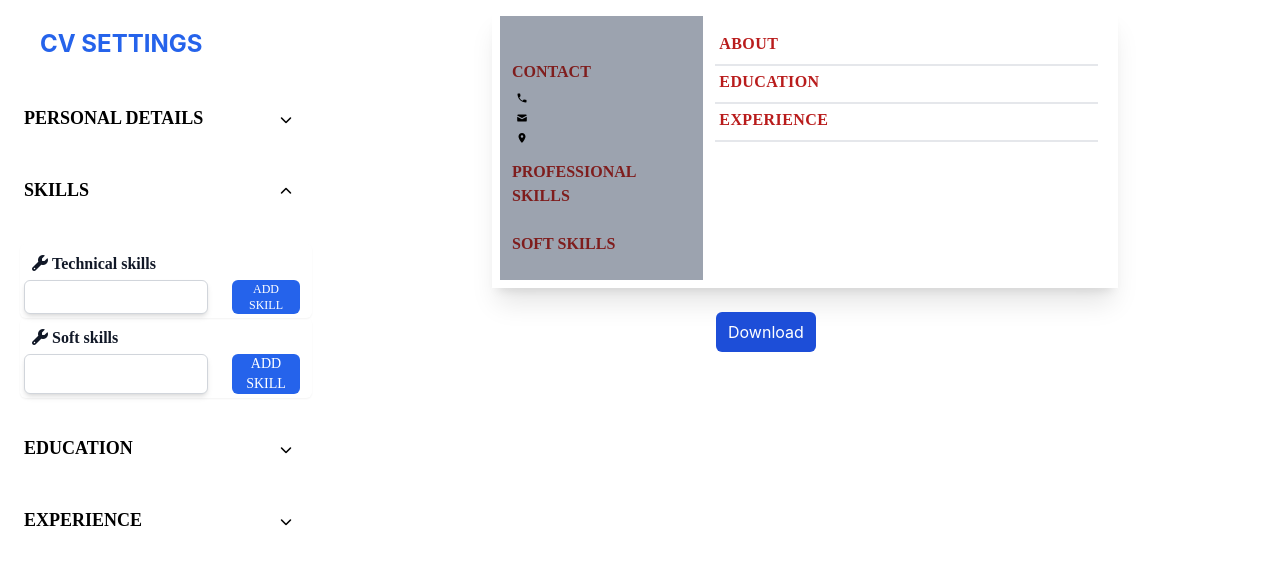
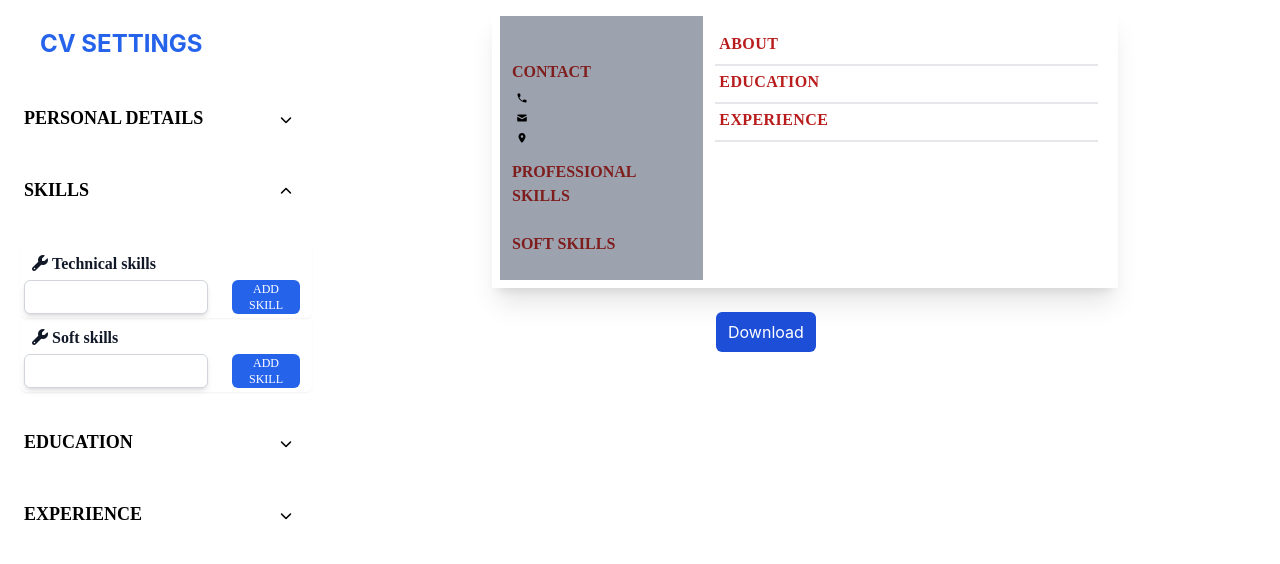
Before and after one commit to Vishwa3025/Resume, a React (Create React App) app: page /design in a window 1280 px wide. Both pictures are taken after a click on the button "SKILLS". Shown: the top 564 px of the page. Built offline with nearby package versions, Linux system fonts and the light colour scheme.

Commit message:
Update skills.jsx

```diff
--- a/src/components/skills.jsx
+++ b/src/components/skills.jsx
@@ -107,7 +107,7 @@ const Skills = () => {
                   />
                   <button
                     type="submit"
-                    className="mx-2 lg:text-xs px-1 xl:text-sm rounded-md text-white font-medium uppercase bg-blue-600">
+                    className="mx-2 lg:text-xs px-1 text-sm rounded-md text-white font-medium uppercase bg-blue-600">
                     Add Skill
                   </button>
                 </form>
```
